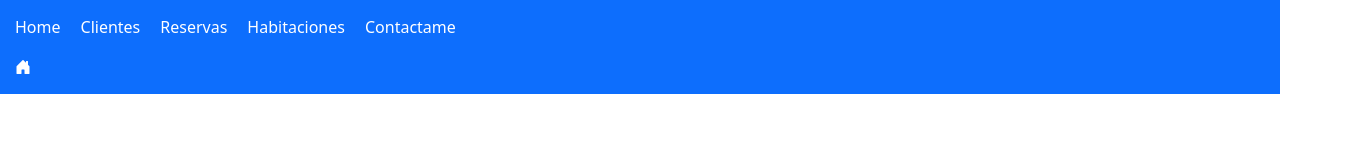
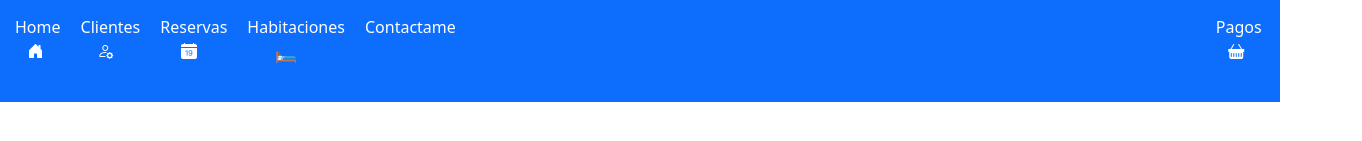
Before and after one commit to Benshita/Hotelera.web, an Angular app in the folder proyectoAngular/: page /hotelpagos in a window 1280 px wide. Shown: the top 141 px of the page, 1362 px wide, since content can reach past the window. Built offline with nearby package versions, Linux system fonts and the light colour scheme; no server answers.

Commit message:
Cambios reales insanos

```diff
--- a/proyectoAngular/src/app/app.html
+++ b/proyectoAngular/src/app/app.html
@@ -1,11 +1,11 @@
 <!-- app.html -->
 <nav style="background-color: #0d6efd; padding: 15px;">
   <ul style="list-style: none; display: flex; gap: 20px; margin: 0; padding: 0;">
-    <li><a routerLink="/" style="color: white; text-decoration: none;">Home <li></li><p> </p><p> </p><i class="bi bi-house-door-fill"></i></a></li>
-    <li><a routerLink="/cliente" style="color: white; text-decoration: none;">Clientes</a></li>
+    <li><a routerLink="/" style="color: white; text-decoration: none;">Home <li></li>&nbsp;&nbsp;&nbsp;<i class="bi bi-house-door-fill"></i></a></li>
+    <li><a routerLink="/cliente" style="color: white; text-decoration: none;">Clientes<li></li>&nbsp;&nbsp;&nbsp;&nbsp;<style></style><i class="bi bi-person-gear"></i></a></li>
 
-    <li><a routerLink="/hotelreservas" style="color: white; text-decoration: none;">Reservas</a></li>
-    <li><a routerLink="/hotelhabitacion" style="color: white; text-decoration: none;">Habitaciones</a></li>
+    <li><a routerLink="/hotelreservas" style="color: white; text-decoration: none;">Reservas<li></li>&nbsp;&nbsp;&nbsp;&nbsp;&nbsp;<i class="bi bi-calendar-date-fill"></i></a></li>
+    <li><a routerLink="/hotelhabitacion" style="color: white; text-decoration: none;">Habitaciones<li></li><p style="font-size: 18px;">&nbsp;&nbsp;&nbsp;&nbsp;&nbsp;&nbsp;🛏️</p></a></li>
     <li><a routerLink="/contactame" style="color: white; text-decoration: none;">Contactame</a></li>
     <li></li>
     <li></li>
@@ -44,13 +44,11 @@
     <li></li>
     <li></li>
         <li></li>
-    <li></li>
-    <li></li>
-    <li></li>
-    <li></li>
-    <li></li>
 
-    <li><a routerLink="/hotelpagos" style="color: white; text-decoration: none;"> Pagos <i><li></li><li></li></i><i class="bi bi-basket-fill"></i> </a></li>
+
+
+    <li><a routerLink="/hotelpagos" style="color: white; text-decoration: none;"> Pagos <i><li></li>&nbsp;&nbsp;&nbsp;</i><i class="bi bi-basket-fill"></i> </a></li>
+    <li><a routerLink="/[editar]" style="color: white; text-decoration: none;"> Iniciar <li></li> Sesión <i><li></li>&nbsp;&nbsp;&nbsp;</i><i class="bi bi-box-arrow-in-right"></i> </a></li>
 
   </ul>
 </nav>
--- a/proyectoAngular/src/app/pages/hotel-pagos/hotel-pagos.html
+++ b/proyectoAngular/src/app/pages/hotel-pagos/hotel-pagos.html
@@ -42,7 +42,7 @@
           <td>{{ p.id }}</td>
           <td>{{ p.id_reserva }}</td>
           <td>{{ p.monto }}</td>
-          <td>{{ p.fecha_pago | date }}</td>
+          <td>{{ p.fecha_pago | date: 'dd/MM/yyyy' }}</td>
           <td>
             <button class="btn btn-sm btn-warning me-1" (click)="editarPago(p)">
               <i class="bi bi-pencil-fill"></i>
--- a/proyectoAngular/src/app/pages/hotel-reservass/hotel-reservas.html
+++ b/proyectoAngular/src/app/pages/hotel-reservass/hotel-reservas.html
@@ -37,8 +37,9 @@
         <td>{{ r.id }}</td>
         <td>{{ r.id_usuario }}</td>
         <td>{{ r.id_habitacion }}</td>
-        <td>{{ r.fecha_inicio | date }}</td>
-        <td>{{ r.fecha_fin | date }}</td>
+        <td>{{ r.fecha_inicio | date: 'dd/MM/yyyy' }}</td>
+        <td>{{ r.fecha_fin | date:'dd/MM/yyyy' }}</td>
+
         <td>
           <button class="btn btn-sm btn-warning" (click)="editar(r)">Editar</button>
           <button class="btn btn-sm btn-danger ms-1" (click)="eliminar(r.id)">Eliminar</button>
```
